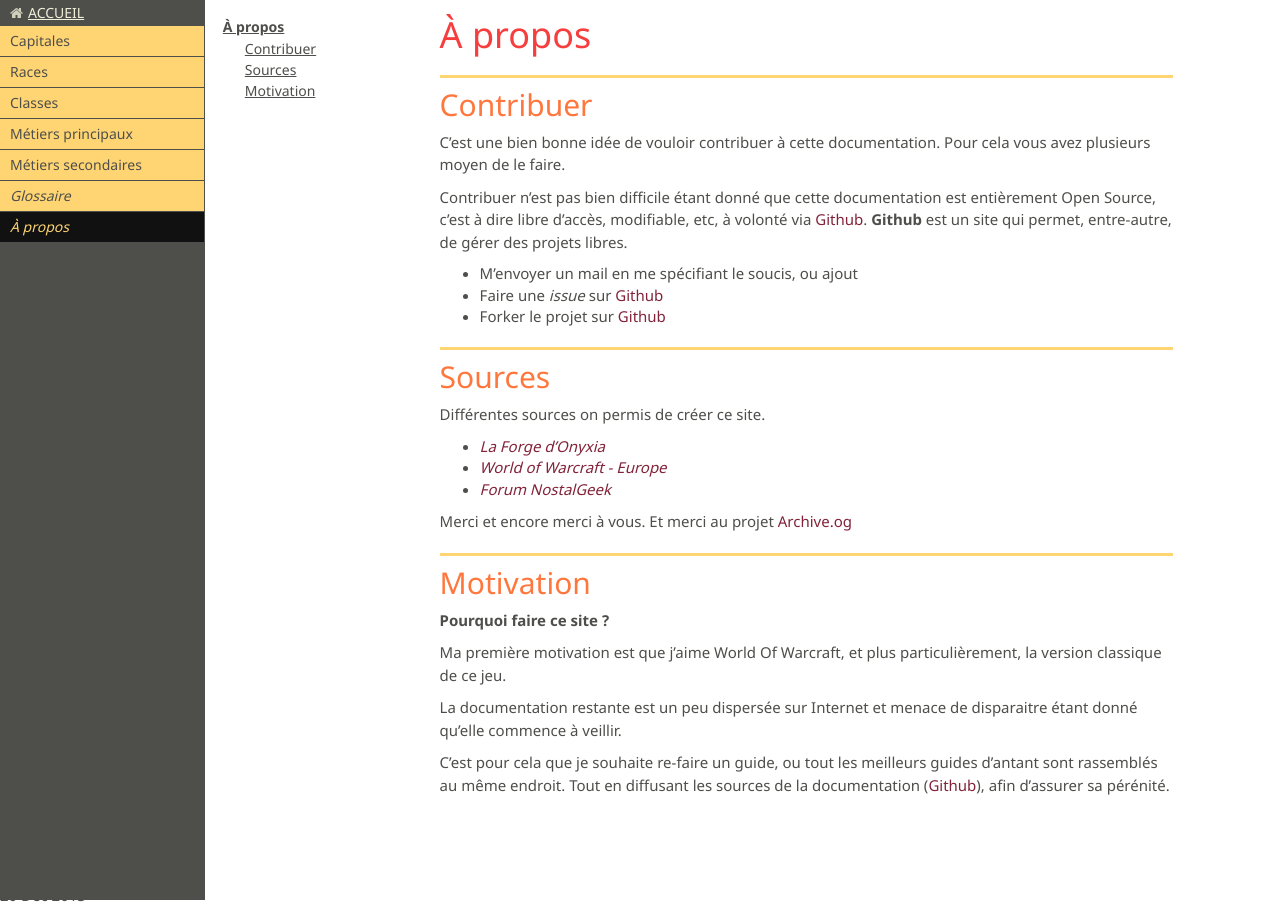
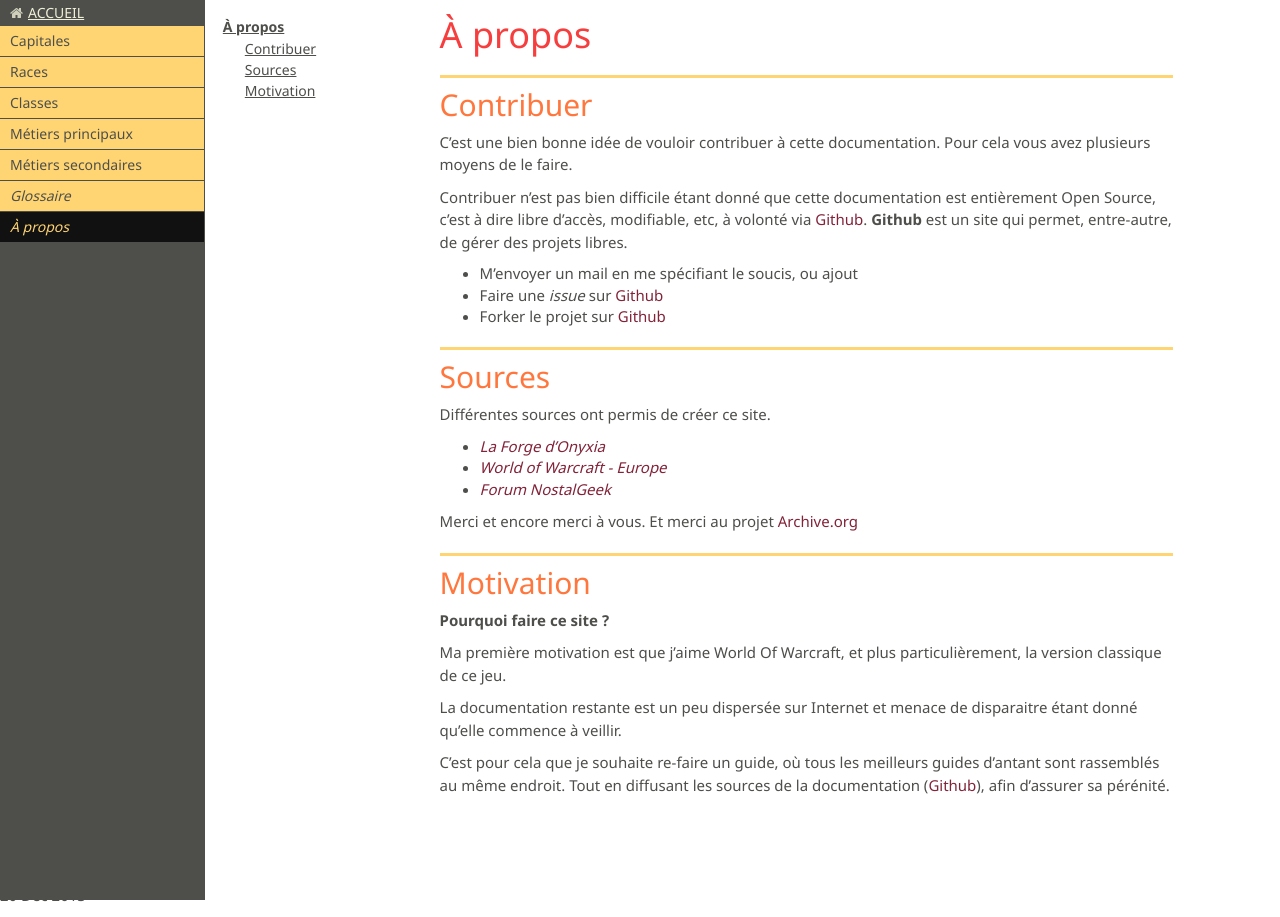
Before and after one commit to toxinu/vanilla-doc, a Jekyll site: the page built from docs/apropos.md, in a window 1280 px wide. Built offline with Jekyll 4.4.1, drawn with Linux system fonts in a browser that asks for light colours; nearby versions of some CDN libraries; Markdown is read by kramdown in place of the engine named in the settings.

Commit message:
Fix typo

```diff
--- a/docs/apropos.md
+++ b/docs/apropos.md
@@ -7,7 +7,7 @@ date:   2013-12-20 15:07:26
 
 <h2 id="contribuer">Contribuer</h2>
 
-C'est une bien bonne idée de vouloir contribuer à cette documentation. Pour cela vous avez plusieurs moyen de le faire.
+C'est une bien bonne idée de vouloir contribuer à cette documentation. Pour cela vous avez plusieurs moyens de le faire.
 
 Contribuer n'est pas bien difficile étant donné que cette documentation est entièrement Open Source, c'est à dire libre d'accès, modifiable, etc, à volonté via [Github][github].
 **Github** est un site qui permet, entre-autre, de gérer des projets libres.
@@ -18,14 +18,14 @@ Contribuer n'est pas bien difficile étant donné que cette documentation est en
 
 <h2 id="sources">Sources</h2>
 
-Différentes sources on permis de créer ce site.
+Différentes sources ont permis de créer ce site.
 
 * *[La Forge d'Onyxia](http://web.archive.org/web/20070202002322/http://forgeonyxia.be/index.php?)*
 * *[World of Warcraft - Europe](http://web.archive.org/web/20070225160320/http://www.wow-europe.com/fr/index.xml)*
 * *[Forum NostalGeek](http://nostalgeek-serveur.com/index.php?box=welcome)*
 
 Merci et encore merci à vous.
-Et merci au projet [Archive.og][archiveorg]
+Et merci au projet [Archive.org][archiveorg]
 
 <h2 id="motivation">Motivation</h2>
 
@@ -35,7 +35,7 @@ Ma première motivation est que j'aime World Of Warcraft, et plus particulièrem
 
 La documentation restante est un peu dispersée sur Internet et menace de disparaitre étant donné qu'elle commence à veillir.
 
-C'est pour cela que je souhaite re-faire un guide, ou tout les meilleurs guides d'antant sont rassemblés au même endroit. Tout en diffusant les sources de la documentation ([Github][github]), afin d'assurer sa pérénité.
+C'est pour cela que je souhaite re-faire un guide, où tous les meilleurs guides d'antant sont rassemblés au même endroit. Tout en diffusant les sources de la documentation ([Github][github]), afin d'assurer sa pérénité.
 
 [github]: https://github.com/socketubs/vanilla-doc
 [archiveorg]: http://archive.org
```
Also changed, not shown: docs/capitales/index.md (+1 -1 lines).
